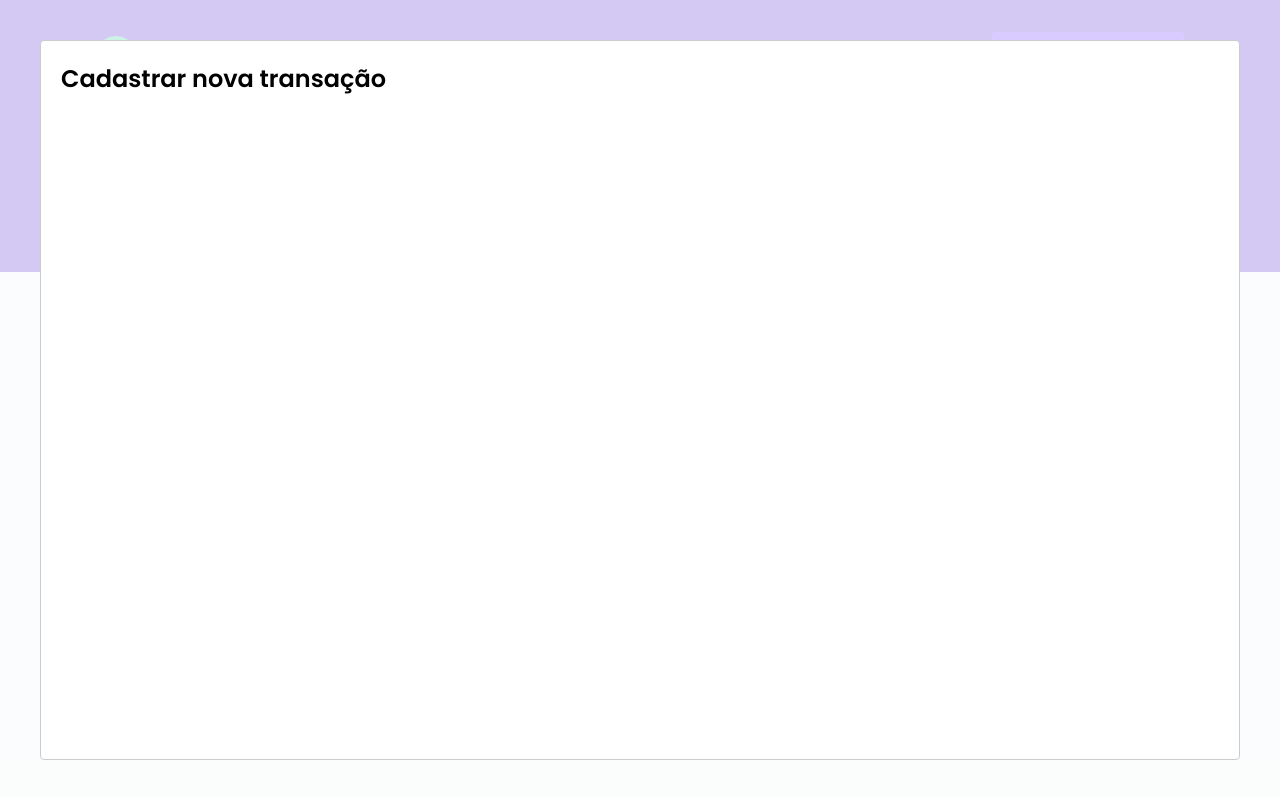
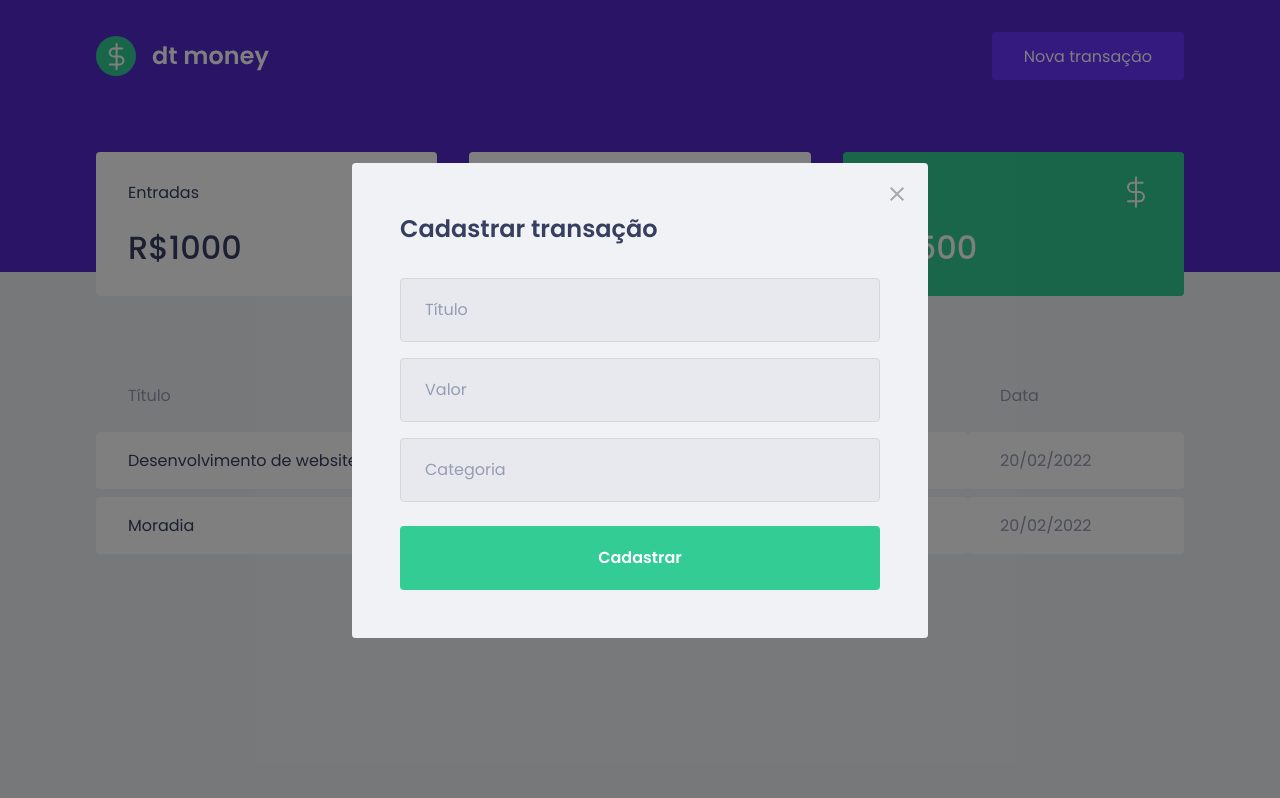
Before and after one commit to paulopbomfim/estudos-dtmoney, a React (Create React App) app: page / in a window 1280 px wide. Both pictures are taken after a click on the button "Nova transação". Built offline with nearby package versions, Linux system fonts and the light colour scheme; no server answers; what miragejs would draw is missing.

Commit message:
:construction: stylization of modal inputs and button

```diff
--- a/src/components/NewTransactionModal/index.tsx
+++ b/src/components/NewTransactionModal/index.tsx
@@ -1,4 +1,8 @@
 import Modal from 'react-modal';
+
+import CloseImg from '../../assets/close.svg';
+
+import { Container } from './styles';
 
 interface NewTransactionModalProps {
   isOpen: boolean;
@@ -10,8 +14,39 @@
   <Modal
     isOpen={ isOpen }
     onRequestClose={ onRequestClose }
+    overlayClassName="react-modal-overlay"
+    className="react-modal-content"
   >
-    <h2>Cadastrar nova transação</h2>
+
+    <button
+      type="button"
+      onClick={ onRequestClose }
+      className="react-modal-close"
+    >
+      <img src={ CloseImg } alt="Fechar modal" />
+    </button>
+
+    <Container>
+      <h2>Cadastrar transação</h2>
+      <input
+        type="text"
+        placeholder="Título"
+      />
+
+      <input
+        type="number"
+        placeholder="Valor"
+      />
+
+      <input
+        type="text"
+        placeholder="Categoria"
+      />
+
+      <button type="submit">
+        Cadastrar
+      </button>
+    </Container>
   </Modal>
   );
 };
--- a/src/components/NewTransactionModal/styles.ts
+++ b/src/components/NewTransactionModal/styles.ts
@@ -1 +1,47 @@
 import styled from "styled-components";
+
+export const Container = styled.form`
+  h2 {
+    color: var(--text-title);
+    font-size: 1.5rem;
+    margin-bottom: 2rem;
+  }
+
+  input {
+    width: 100%;
+    padding: 0 1.5rem;
+    height: 4rem;
+    border-radius: 0.25rem;
+    background: #e7e9ee;
+    border: 1px solid #d7d7d7;
+    font-weight: 400;
+    font-size: 1rem;
+
+    &::placeholder {
+      color: var(--text-body);
+    }
+
+    & + input {
+      margin-top: 1rem;
+    }
+  }
+
+  button[type="submit"] {
+    width: 100%;
+    padding: 0 1.5rem;
+    height: 4rem;
+    background: var(--green);
+    color: white;
+    border-radius: 0.25rem;
+    border: none;
+    font-size: 1rem;
+    margin-top: 1.5rem;
+    font-weight: 600;
+
+    transition: filter 0.3s ease-in-out;
+
+    &:hover {
+      filter: brightness(0.9);
+    }
+  }
+`
--- a/src/styles/global.ts
+++ b/src/styles/global.ts
@@ -50,4 +50,39 @@
     opacity: 0.6;
     cursor: not-allowed;
   }
+
+  .react-modal-overlay {
+    background: rgba(0, 0, 0, 0.5);
+    position: fixed;
+    top: 0;
+    bottom: 0;
+    left: 0;
+    right: 0;
+
+    display: flex;
+    align-items: center;
+    justify-content: center;
+  }
+
+  .react-modal-content {
+    width: 100%;
+    max-width: 576px;
+    background: var(--background);
+    padding: 3rem;
+    position: relative;
+    border-radius: 0.24rem;
+  }
+
+  .react-modal-close {
+    position: absolute;
+    right: 1.5rem;
+    top: 1.5rem;
+    border: none;
+    background: transparent;
+    transition: filter 0.3s ease-in-out;
+
+    &:hover {
+      filter: brightness(0.9);
+    }
+  }
 `;
```
